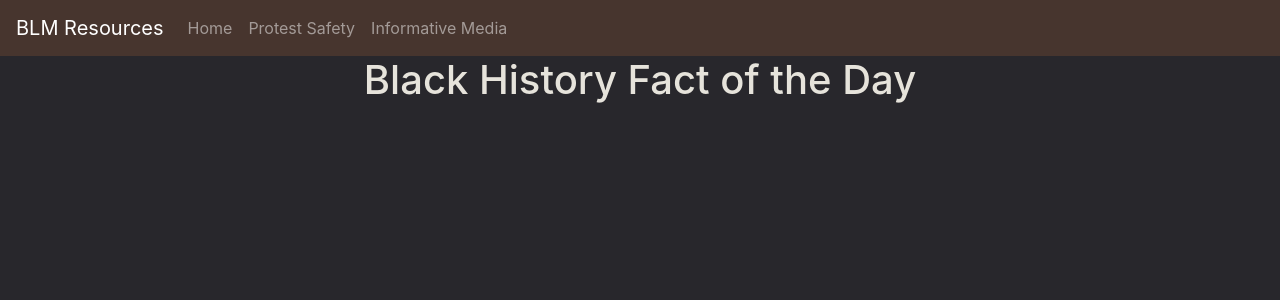
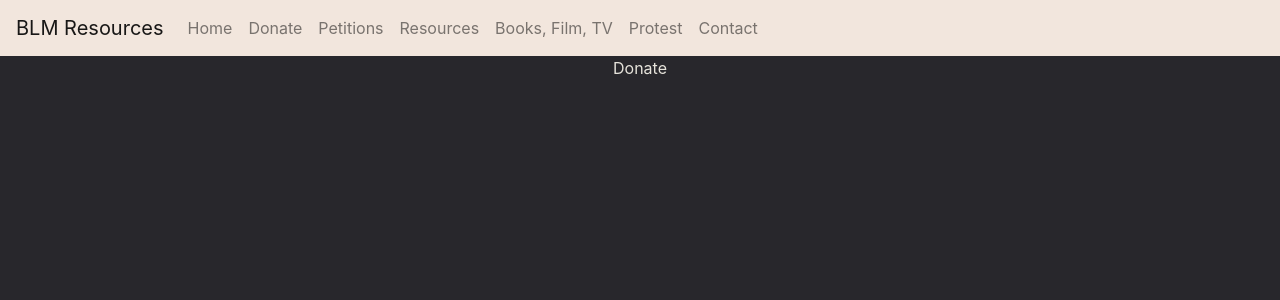
Before and after one commit to a-s-young/internhacks-project, a React (Create React App) app: page /donate in a window 1280 px wide. Shown: the top 300 px of the page. Built offline with nearby package versions, Linux system fonts and the light colour scheme; no server answers.

Commit message:
Made daily fact change every day.

```diff
--- a/src/App.scss
+++ b/src/App.scss
@@ -5,5 +5,5 @@
 }
 
 .bg-navbar-bg{
-  background-color: #47352e;
+  background-color: #F2E6DD;
 }
--- a/src/apis/dailyfact.js
+++ b/src/apis/dailyfact.js
@@ -1,17 +1,39 @@
 const axios = require("axios");
 const cheerio = require("cheerio");
 
-async function getDailyFact(){
-    const base = "http://blackhistorydaily.com/on_this_day/June_28/";
+const monthNames = [
+  "January",
+  "February",
+  "March",
+  "April",
+  "May",
+  "June",
+  "July",
+  "August",
+  "September",
+  "October",
+  "November",
+  "December",
+];
+
+const d = new Date();
+const month = monthNames[d.getMonth()];
+const day = d.getDate();
+const year = d.getFullYear();
+const fullDate = month + " " + day + ", " + year;
+
+async function getDailyFact() {
+
+  const base = `http://blackhistorydaily.com/on_this_day/${month}_${day}/`;
   const infoBase = "http://blackhistorydaily.com/";
 
-    const factInfo = { title: "", info: "" };
+  const factInfo = { title: "", info: "" , date: ""};
 
-    function getLinkAndTitle(){
+  function getLinkAndTitle() {
     const $ = cheerio.load(request.data);
     const title = $("h3").first().text();
     const link = $("h3").first().next().attr()["href"];
-      return {link, title};
+    return { link, title };
   }
 
   function getFactInfo() {
@@ -21,16 +43,21 @@ async function getDailyFact(){
     return fact;
   }
 
-    let request = await axios.get('https://cors-anywhere.herokuapp.com/'+base, {headers: {'Access-Control-Allow-Origin': '*'}});
+  let request = await axios.get("https://cors-anywhere.herokuapp.com/" + base, {
+    headers: { "Access-Control-Allow-Origin": "*" },
+  });
 
-    let secondRequest = await axios.get('https://cors-anywhere.herokuapp.com/'+infoBase+getLinkAndTitle().link, {headers: {'Access-Control-Allow-Origin': '*'}});
-
+  let secondRequest = await axios.get(
+    "https://cors-anywhere.herokuapp.com/" + infoBase + getLinkAndTitle().link,
+    { headers: { "Access-Control-Allow-Origin": "*" } }
+  );
 
   factInfo.title = getLinkAndTitle().title;
   factInfo.info = getFactInfo();
+  factInfo.date = fullDate;
 
   return factInfo;
 }
-getDailyFact().then(fact => console.log(fact))
+getDailyFact().then((fact) => console.log(fact));
 
 export default getDailyFact;
--- a/src/components/App.js
+++ b/src/components/App.js
@@ -6,6 +6,10 @@ import { BrowserRouter as Router, Switch, Route} from "react-router-dom";
 import Protest from "./Protest";
 import Media from "./Media";
 import Home from "./Home";
+import Contact from "./Contact";
+import Donate from "./Donate";
+import Resources from "./Resources";
+import Petitions from "./Petitions";
 
 
 function App() {
@@ -13,14 +17,18 @@ function App() {
     <div className="App">
       <Router>
         <div>
-          <Navbar bg="navbar-bg" expand="lg" variant="dark">
+          <Navbar bg="navbar-bg" expand="lg" variant="light">
             <Navbar.Brand href="/">BLM Resources</Navbar.Brand>
             <Navbar.Toggle aria-controls="basic-navbar-nav" />
             <Navbar.Collapse id="basic-navbar-nav">
               <Nav className="mr-auto">
                 <Nav.Link href="/">Home</Nav.Link>
-                <Nav.Link href="/Protest">Protest Safety</Nav.Link>
-                <Nav.Link href="/Media">Informative Media</Nav.Link>
+                <Nav.Link href="/donate">Donate</Nav.Link>
+                <Nav.Link href="/petitions">Petitions</Nav.Link>
+                <Nav.Link href="/resources">Resources</Nav.Link>
+                <Nav.Link href="/media">Books, Film, TV</Nav.Link>
+                <Nav.Link href="/protest">Protest</Nav.Link>
+                <Nav.Link href="/contact">Contact</Nav.Link>
               </Nav>
             </Navbar.Collapse>
           </Navbar>
@@ -34,6 +42,18 @@ function App() {
             <Route path="/media">
               <Media />
             </Route>
+            <Route path="/contact">
+              <Contact />
+            </Route>
+            <Route path="/donate">
+              <Donate />
+            </Route>
+            <Route path="/petitions">
+              <Petitions />
+            </Route>
+            <Route path="/resources">
+              <Resources />
+            </Route>
             <Route path="/">
               <Home />
             </Route>
--- /dev/null
+++ b/src/components/Contact.js
@@ -0,0 +1,9 @@
+import React from 'react';
+
+export default function Contact(){
+    return(
+        <div style={{height: "100vh"}}>
+            Contact
+        </div>
+    );
+}
--- /dev/null
+++ b/src/components/Donate.js
@@ -0,0 +1,9 @@
+import React from 'react';
+
+export default function Donate(){
+    return(
+        <div style={{height: "100vh"}}>
+            Donate
+        </div>
+    );
+}
--- a/src/components/Home.js
+++ b/src/components/Home.js
@@ -13,7 +13,7 @@ export default function Home() {
 
   return (
     <div style={{height: "100vh"}}>
-      <h1>Black History Fact of the Day</h1>
+      <h1>Black History Fact of the Day: {fact.date}</h1>
       <h4>{fact.title}</h4>
       <p>{fact.info}</p>
     </div>
--- /dev/null
+++ b/src/components/Petitions.js
@@ -0,0 +1,9 @@
+import React from 'react';
+
+export default function Petitions(){
+    return(
+        <div style={{height: "100vh"}}>
+            Petitions
+        </div>
+    );
+}
--- /dev/null
+++ b/src/components/Resources.js
@@ -0,0 +1,9 @@
+import React from 'react';
+
+export default function Resources(){
+    return(
+        <div style={{height: "100vh"}}>
+            Resources
+        </div>
+    );
+}
```
Lines whose indentation alone changed are shown as unchanged.
